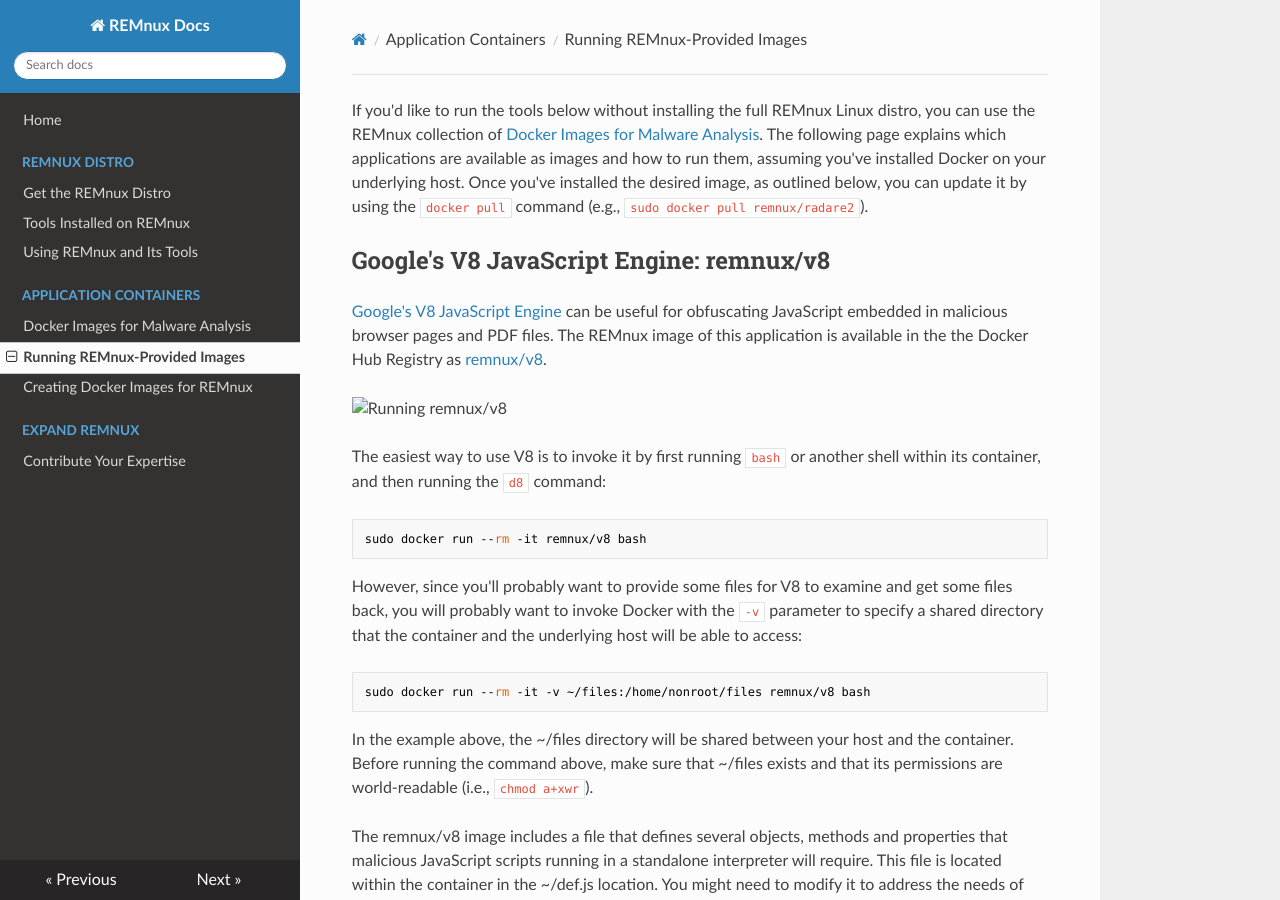
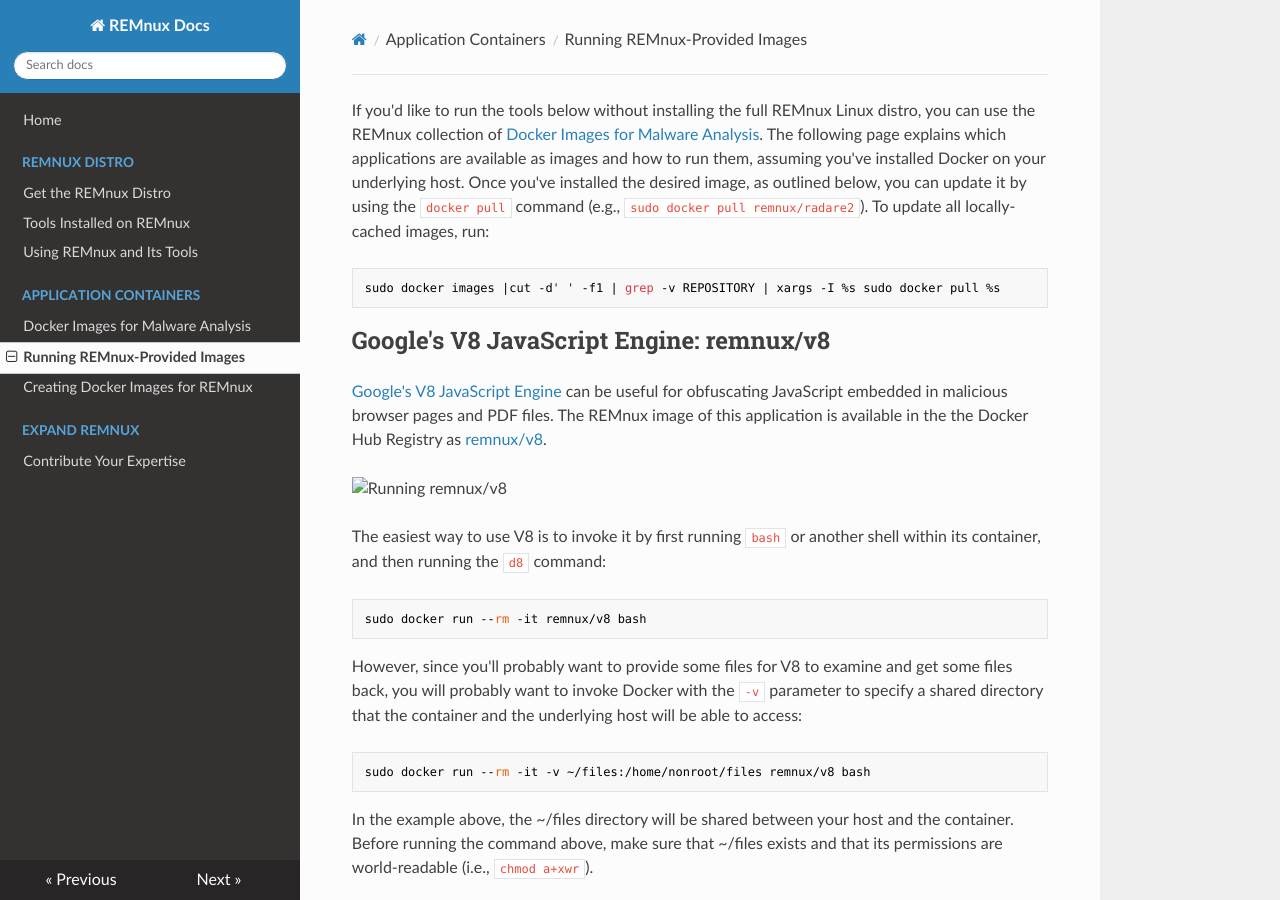
Before and after one commit to wzod/docs, an MkDocs documentation site: the page built from source/containers/run-apps.md, in a window 1280 px wide and 900 px high. Built offline with MkDocs 1.6.1, drawn with Linux system fonts in a browser that asks for light colours; nearby versions of some CDN libraries; old or Windows-style settings are respelled for this version of MkDocs.

Commit message:
How to update all local images

```diff
--- a/source/containers/run-apps.md
+++ b/source/containers/run-apps.md
@@ -1,4 +1,6 @@
-If you'd like to run the tools below without installing the full REMnux Linux distro, you can use the REMnux collection of [Docker Images for Malware Analysis](malware-analysis.md). The following page explains which applications are available as images and how to run them, assuming you've installed Docker on your underlying host. Once you've installed the desired image, as outlined below, you can update it by using the `docker pull` command (e.g., `sudo docker pull remnux/radare2`).
+If you'd like to run the tools below without installing the full REMnux Linux distro, you can use the REMnux collection of [Docker Images for Malware Analysis](malware-analysis.md). The following page explains which applications are available as images and how to run them, assuming you've installed Docker on your underlying host. Once you've installed the desired image, as outlined below, you can update it by using the `docker pull` command (e.g., `sudo docker pull remnux/radare2`). To update all locally-cached images, run:
+
+    sudo docker images |cut -d' ' -f1 | grep -v REPOSITORY | xargs -I %s sudo docker pull %s
 
 ## Google's V8 JavaScript Engine: remnux/v8
 
```
